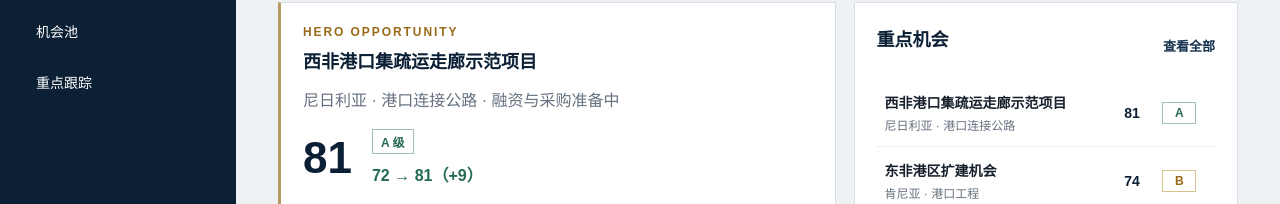
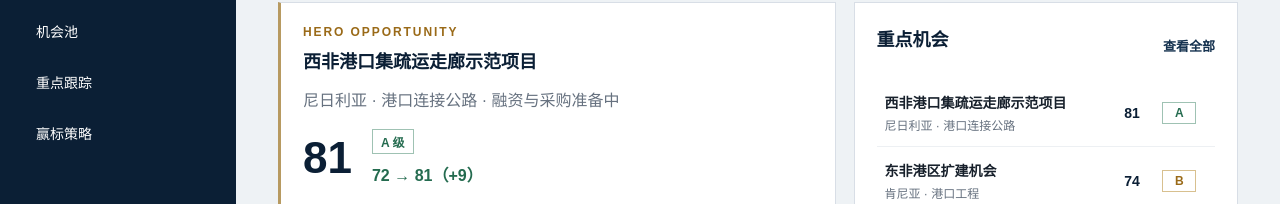
Before and after one commit to ruijin-bai/zhonggang-zhituo, a Next.js app in the folder apps/web/: page / in a window 1280 px wide. Shown: the part 298-502 px from the top of the page. Built offline with nearby package versions, Linux system fonts and the light colour scheme; no server answers.

Commit message:
feat: expose pursuit strategy navigation

```diff
--- a/apps/web/app/layout.tsx
+++ b/apps/web/app/layout.tsx
@@ -9,27 +9,15 @@ export const metadata: Metadata = {
 
 export default function RootLayout({ children }: Readonly<{ children: React.ReactNode }>) {
   return (
-    <html lang="zh-CN">
-      <body>
-        <div className="app-shell">
+    <html lang="zh-CN"><body><div className="app-shell">
       <aside className="sidebar">
-            <div className="brand">
-              <div className="brand-mark">智</div>
-              <div><strong>中港智拓</strong><span>ZHITUO</span></div>
-            </div>
+        <div className="brand"><div className="brand-mark">智</div><div><strong>中港智拓</strong><span>ZHITUO</span></div></div>
         <nav>
-              <Link href="/">经营总览</Link>
-              <Link href="/radar">市场雷达</Link>
-              <Link href="/discover">商机发现</Link>
-              <Link href="/intelligence">情报重评</Link>
-              <Link href="/opportunities">机会池</Link>
-              <Link href="/tracking">重点跟踪</Link>
+          <Link href="/">经营总览</Link><Link href="/radar">市场雷达</Link><Link href="/discover">商机发现</Link><Link href="/intelligence">情报重评</Link><Link href="/opportunities">机会池</Link><Link href="/tracking">重点跟踪</Link><Link href="/strategy">赢标策略</Link>
         </nav>
         <div className="sidebar-foot">去哪里 · 追什么 · 怎么拿</div>
       </aside>
       <main className="main-content">{children}</main>
-        </div>
-      </body>
-    </html>
+    </div></body></html>
   );
 }
```
Lines whose indentation alone changed are shown as unchanged.
